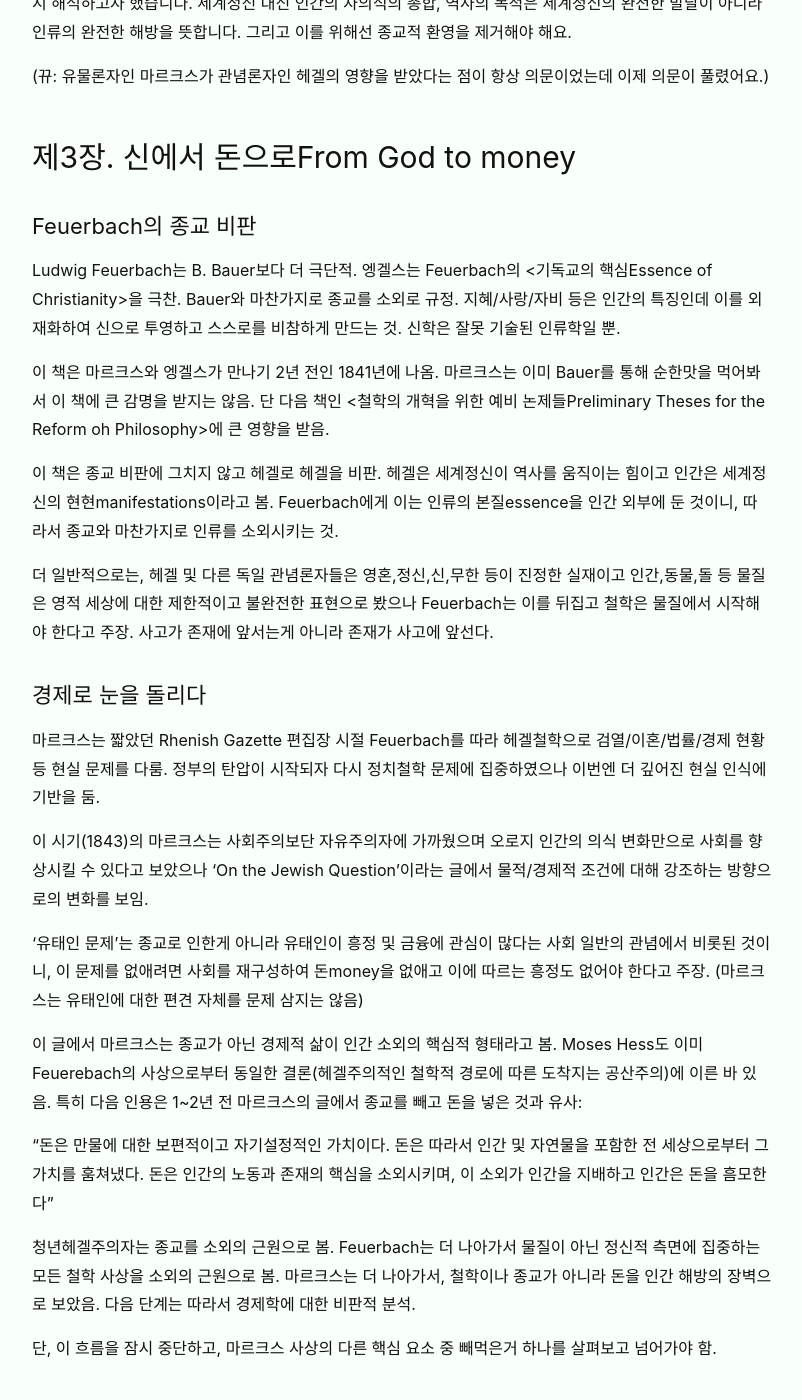
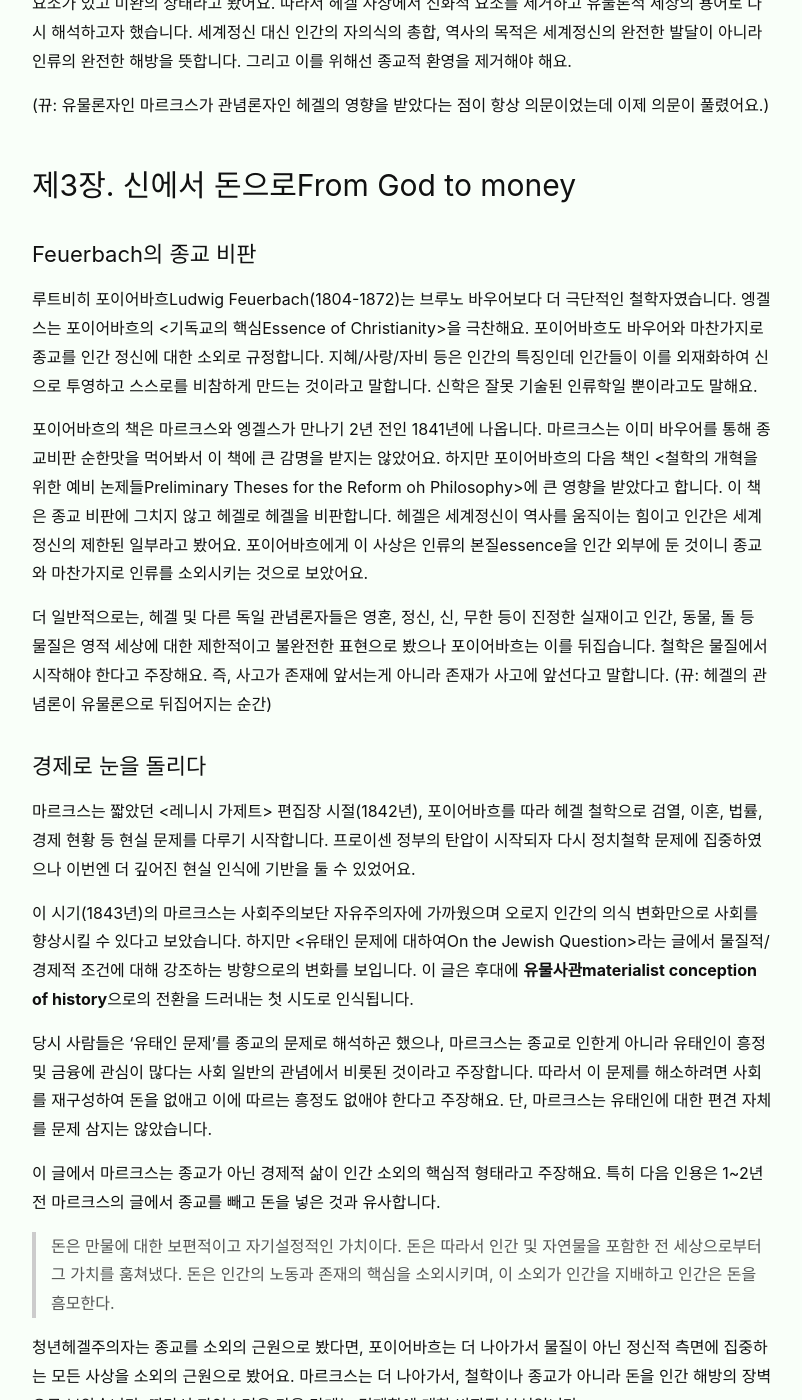
Before and after one commit to veganstudies/veganstudies.github.io, a Jekyll site: the page built from _posts/2020-03-01-marx-a-very-short-introduction.md, in a window 1280 px wide and 1400 px high, scrolled down 8461 px. Shown: the whole window, without its empty margins (238-1040 px from the left). Built offline with Jekyll 4.4.1, drawn with Linux system fonts in a browser that asks for light colours; some of the changed text lies outside the part shown.

Commit message:
Update 2020-03-01-marx-a-very-short-introduction.md

```diff
--- a/_posts/2020-03-01-marx-a-very-short-introduction.md
+++ b/_posts/2020-03-01-marx-a-very-short-introduction.md
@@ -126,29 +126,27 @@ date: 2020-03-01 19:00:00 +0900
 
 ### Feuerbach의 종교 비판
 
-Ludwig Feuerbach는 B. Bauer보다 더 극단적. 엥겔스는 Feuerbach의 \<기독교의 핵심Essence of Christianity\>을 극찬. Bauer와 마찬가지로 종교를 소외로 규정. 지혜/사랑/자비 등은 인간의 특징인데 이를 외재화하여 신으로 투영하고 스스로를 비참하게 만드는 것. 신학은 잘못 기술된 인류학일 뿐.
+루트비히 포이어바흐Ludwig Feuerbach(1804-1872)는 브루노 바우어보다 더 극단적인 철학자였습니다. 엥겔스는 포이어바흐의 \<기독교의 핵심Essence of Christianity\>을 극찬해요. 포이어바흐도 바우어와 마찬가지로 종교를 인간 정신에 대한 소외로 규정합니다. 지혜/사랑/자비 등은 인간의 특징인데 인간들이 이를 외재화하여 신으로 투영하고 스스로를 비참하게 만드는 것이라고 말합니다. 신학은 잘못 기술된 인류학일 뿐이라고도 말해요.
 
-이 책은 마르크스와 엥겔스가 만나기 2년 전인 1841년에 나옴. 마르크스는 이미 Bauer를 통해 순한맛을 먹어봐서 이 책에 큰 감명을 받지는 않음. 단 다음 책인 \<철학의 개혁을 위한 예비 논제들Preliminary Theses for the Reform oh Philosophy\>에 큰 영향을 받음.
+포이어바흐의 책은 마르크스와 엥겔스가 만나기 2년 전인 1841년에 나옵니다. 마르크스는 이미 바우어를 통해 종교비판 순한맛을 먹어봐서 이 책에 큰 감명을 받지는 않았어요. 하지만 포이어바흐의 다음 책인 \<철학의 개혁을 위한 예비 논제들Preliminary Theses for the Reform oh Philosophy\>에 큰 영향을 받았다고 합니다. 이 책은 종교 비판에 그치지 않고 헤겔로 헤겔을 비판합니다. 헤겔은 세계정신이 역사를 움직이는 힘이고 인간은 세계정신의 제한된 일부라고 봤어요. 포이어바흐에게 이 사상은 인류의 본질essence을 인간 외부에 둔 것이니 종교와 마찬가지로 인류를 소외시키는 것으로 보았어요.
 
-이 책은 종교 비판에 그치지 않고 헤겔로 헤겔을 비판. 헤겔은 세계정신이 역사를 움직이는 힘이고 인간은 세계정신의 현현manifestations이라고 봄. Feuerbach에게 이는 인류의 본질essence을 인간 외부에 둔 것이니, 따라서 종교와 마찬가지로 인류를 소외시키는 것.
-
-더 일반적으로는, 헤겔 및 다른 독일 관념론자들은 영혼,정신,신,무한 등이 진정한 실재이고 인간,동물,돌 등 물질은 영적 세상에 대한 제한적이고 불완전한 표현으로 봤으나 Feuerbach는 이를 뒤집고 철학은 물질에서 시작해야 한다고 주장. 사고가 존재에 앞서는게 아니라 존재가 사고에 앞선다.
+더 일반적으로는, 헤겔 및 다른 독일 관념론자들은 영혼, 정신, 신, 무한 등이 진정한 실재이고 인간, 동물, 돌 등 물질은 영적 세상에 대한 제한적이고 불완전한 표현으로 봤으나 포이어바흐는 이를 뒤집습니다. 철학은 물질에서 시작해야 한다고 주장해요. 즉, 사고가 존재에 앞서는게 아니라 존재가 사고에 앞선다고 말합니다. (뀨: 헤겔의 관념론이 유물론으로 뒤집어지는 순간)
 
 ### 경제로 눈을 돌리다
 
-마르크스는 짧았던 Rhenish Gazette 편집장 시절 Feuerbach를 따라 헤겔철학으로 검열/이혼/법률/경제 현황 등 현실 문제를 다룸. 정부의 탄압이 시작되자 다시 정치철학 문제에 집중하였으나 이번엔 더 깊어진 현실 인식에 기반을 둠.
+마르크스는 짧았던 \<레니시 가제트\> 편집장 시절(1842년), 포이어바흐를 따라 헤겔 철학으로 검열, 이혼, 법률, 경제 현황 등 현실 문제를 다루기 시작합니다. 프로이센 정부의 탄압이 시작되자 다시 정치철학 문제에 집중하였으나 이번엔 더 깊어진 현실 인식에 기반을 둘 수 있었어요.
 
-이 시기(1843)의 마르크스는 사회주의보단 자유주의자에 가까웠으며 오로지 인간의 의식 변화만으로 사회를 향상시킬 수 있다고 보았으나 'On the Jewish Question'이라는 글에서 물적/경제적 조건에 대해 강조하는 방향으로의 변화를 보임.
+이 시기(1843년)의 마르크스는 사회주의보단 자유주의자에 가까웠으며 오로지 인간의 의식 변화만으로 사회를 향상시킬 수 있다고 보았습니다. 하지만 \<유태인 문제에 대하여On the Jewish Question\>라는 글에서 물질적/경제적 조건에 대해 강조하는 방향으로의 변화를 보입니다. 이 글은 후대에 **유물사관materialist conception of history**으로의 전환을 드러내는 첫 시도로 인식됩니다.
 
-'유태인 문제'는 종교로 인한게 아니라 유태인이 흥정 및 금융에 관심이 많다는 사회 일반의 관념에서 비롯된 것이니, 이 문제를 없애려면 사회를 재구성하여 돈money을 없애고 이에 따르는 흥정도 없어야 한다고 주장. (마르크스는 유태인에 대한 편견 자체를 문제 삼지는 않음)
+당시 사람들은 '유태인 문제'를 종교의 문제로 해석하곤 했으나, 마르크스는 종교로 인한게 아니라 유태인이 흥정 및 금융에 관심이 많다는 사회 일반의 관념에서 비롯된 것이라고 주장합니다. 따라서 이 문제를 해소하려면 사회를 재구성하여 돈을 없애고 이에 따르는 흥정도 없애야 한다고 주장해요. 단, 마르크스는 유태인에 대한 편견 자체를 문제 삼지는 않았습니다.
 
-이 글에서 마르크스는 종교가 아닌 경제적 삶이 인간 소외의 핵심적 형태라고 봄. Moses Hess도 이미 Feuerebach의 사상으로부터 동일한 결론(헤겔주의적인 철학적 경로에 따른 도착지는 공산주의)에 이른 바 있음. 특히 다음 인용은 1~2년 전 마르크스의 글에서 종교를 빼고 돈을 넣은 것과 유사:
+이 글에서 마르크스는 종교가 아닌 경제적 삶이 인간 소외의 핵심적 형태라고 주장해요. 특히 다음 인용은 1~2년 전 마르크스의 글에서 종교를 빼고 돈을 넣은 것과 유사합니다.
 
-"돈은 만물에 대한 보편적이고 자기설정적인 가치이다. 돈은 따라서 인간 및 자연물을 포함한 전 세상으로부터 그 가치를 훔쳐냈다. 돈은 인간의 노동과 존재의 핵심을 소외시키며, 이 소외가 인간을 지배하고 인간은 돈을 흠모한다"
+> 돈은 만물에 대한 보편적이고 자기설정적인 가치이다. 돈은 따라서 인간 및 자연물을 포함한 전 세상으로부터 그 가치를 훔쳐냈다. 돈은 인간의 노동과 존재의 핵심을 소외시키며, 이 소외가 인간을 지배하고 인간은 돈을 흠모한다.
 
-청년헤겔주의자는 종교를 소외의 근원으로 봄. Feuerbach는 더 나아가서 물질이 아닌 정신적 측면에 집중하는 모든 철학 사상을 소외의 근원으로 봄. 마르크스는 더 나아가서, 철학이나 종교가 아니라 돈을 인간 해방의 장벽으로 보았음. 다음 단계는 따라서 경제학에 대한 비판적 분석.
+청년헤겔주의자는 종교를 소외의 근원으로 봤다면, 포이어바흐는 더 나아가서 물질이 아닌 정신적 측면에 집중하는 모든 사상을 소외의 근원으로 봤어요. 마르크스는 더 나아가서, 철학이나 종교가 아니라 돈을 인간 해방의 장벽으로 보았습니다. 따라서 자연스러운 다음 단계는 경제학에 대한 비판적 분석입니다.
 
-단, 이 흐름을 잠시 중단하고, 마르크스 사상의 다른 핵심 요소 중 빼먹은거 하나를 살펴보고 넘어가야 함.
+하지만 이 흐름을 잠시 중단하고, 마르크스 사상의 다른 핵심 요소 중 빼먹은거 하나를 살펴봐야 합니다.
 
 ## 제4장. 프롤레타리아트Enter the proletariat
 
```
Also changed, not shown: other parts of _posts/2020-03-01-marx-a-very-short-introduction.md (+1 -1 lines).
